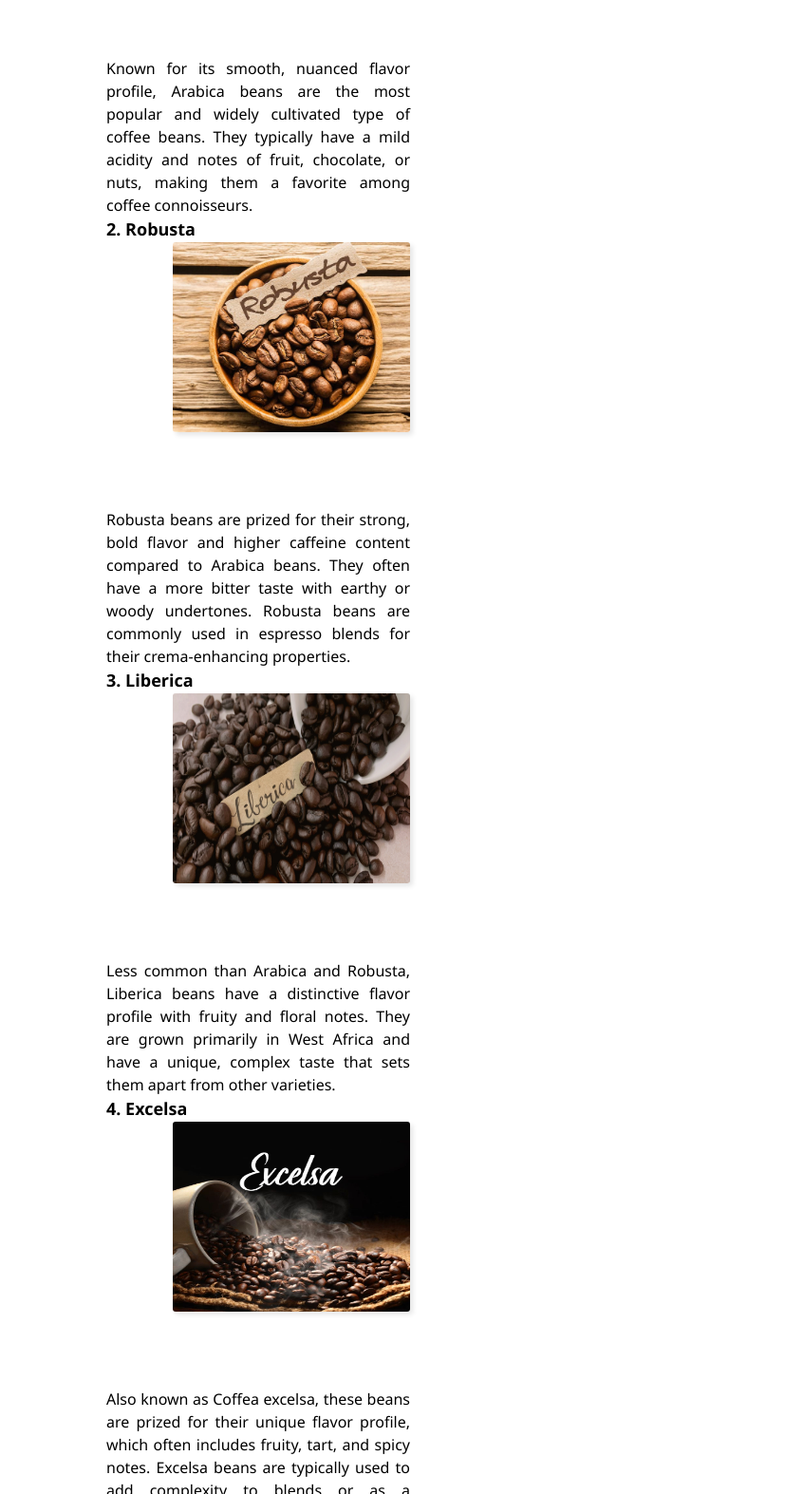
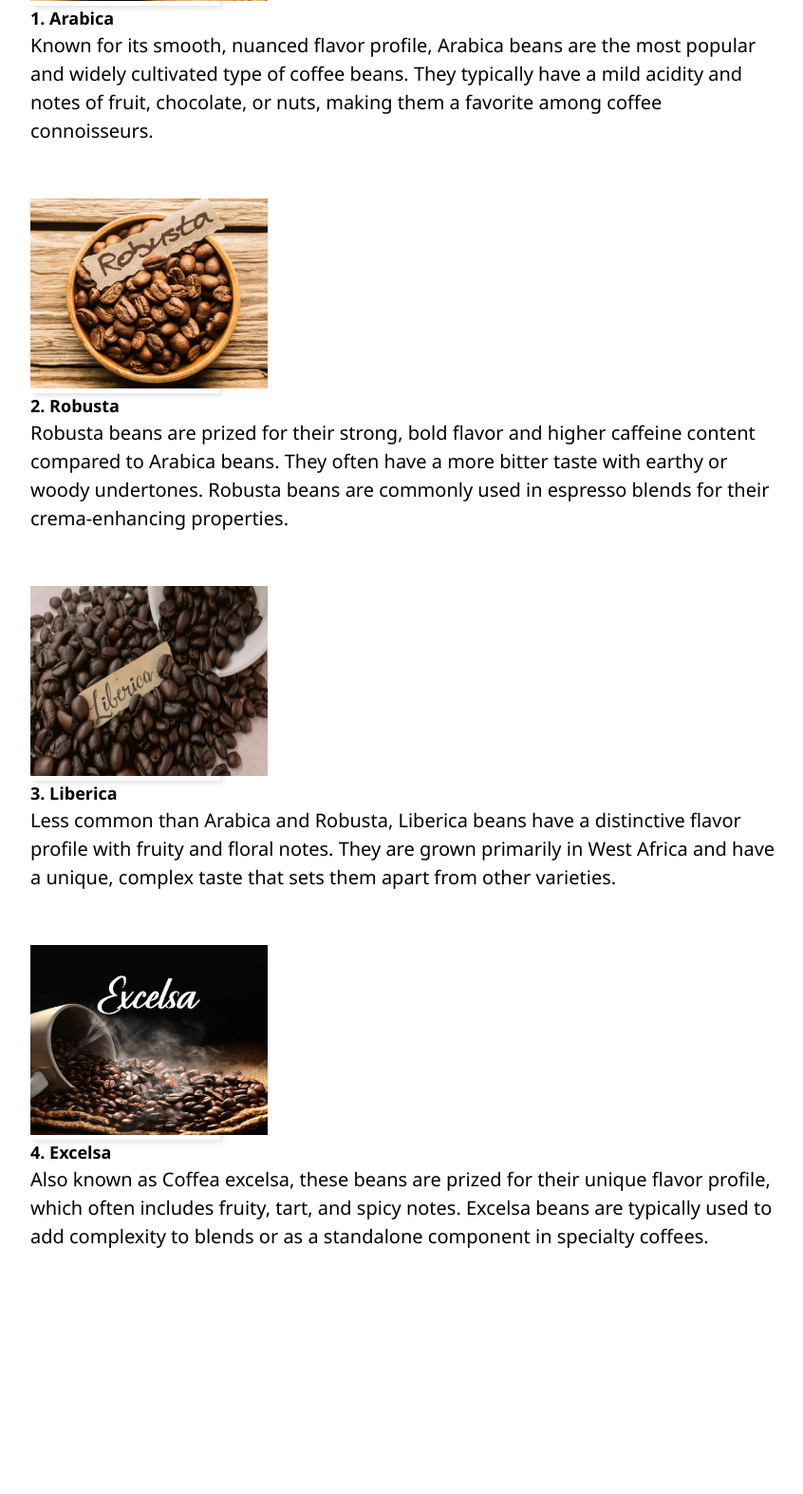
Before and after one commit to padelel/Web-Cloud-Project, a plain HTML site: page HomePage.html in a window 1280 px wide. Shown: the part 1227-2800 px from the top of the page at 95% size, without its empty margins (208-1054 px from the left). After the commit the page ends 2600 px from the top, so only its background shows below. Drawn offline with Linux system fonts and the light colour scheme.

Commit message:
Benerin beans-info seterusnya

```diff
--- a/Assets/homepagestyle.css
+++ b/Assets/homepagestyle.css
@@ -83,72 +83,27 @@ nav li:first-child{
     margin-right: 15rem;
 }
 
-.arabica{
-    text-align: justify;
-    float: left;
-    margin-right: 30rem;
-    margin-left: 20rem;
-    padding-right: 10rem;
+.beans-info{
+    margin-left: 15rem;
+    margin-right: 15rem;
+}
+
+.beans-text{
+    padding-bottom: 3rem;
+}
+
+.beans-detail{
+    font-size: 20px;
+    padding-bottom: 7%;
     line-height: 1.5;
 }
 
-.arabica-image{
+.beans-image{
     border-radius: 3px;
     box-shadow: 3px 3px 5px rgba(0, 0, 0, 0.1);
-    float: right;
-    margin-left: 3rem;
-    margin-bottom: 5rem;
-}
+    max-width: 25%;
+    max-height:15%;
 
-.robusta{
-    text-align: justify;
-    float: left;
-    margin-right: 30rem;
-    margin-left: 20rem;
-    padding-right: 10rem;
-    line-height: 1.5;
-}
-
-.robusta-image{
-    border-radius: 3px;
-    box-shadow: 3px 3px 5px rgba(0, 0, 0, 0.1);
-    float: right;
-    margin-left: 3rem;
-    margin-bottom: 5rem;
-}
-
-.liberica{
-    text-align: justify;
-    float: left;
-    margin-right: 30rem;
-    margin-left: 20rem;
-    padding-right: 10rem;
-    line-height: 1.5;
-}
-
-.liberica-image{
-    border-radius: 3px;
-    box-shadow: 3px 3px 5px rgba(0, 0, 0, 0.1);
-    float: right;
-    margin-left: 3rem;
-    margin-bottom: 5rem;
-}
-
-.excelsa{
-    text-align: justify;
-    float: left;
-    margin-right: 30rem;
-    margin-left: 20rem;
-    padding-right: 10rem;
-    line-height: 1.5;
-}
-
-.excelsa-image{
-    border-radius: 3px;
-    box-shadow: 3px 3px 5px rgba(0, 0, 0, 0.1);
-    float: right;
-    margin-left: 3rem;
-    margin-bottom: 5rem;
 }
 
 hr{
@@ -256,19 +211,30 @@ hr{
   to {opacity: 1}
 }
 
+@media(max-width: 1300px){
+    .welcome-text{
+        margin-left: 8rem;
+        margin-right: 8rem;
+    }
+}
+
+@media(max-width:1024px){
+    .beans-detail{
+    margin-left: 1rem;
+    margin-right: 1rem;
+    }
+
+    .beans-image{
+        float: none;
+    }
+}
+
 @media(max-width: 800px){
     .hideonmobile{
         display: none;
     }
     .menubutton{
         display: block;
-    }
-}
-
-@media(max-width: 1300px){
-    .welcome-text{
-        margin-left: 8rem;
-        margin-right: 8rem;
     }
 }
 
@@ -294,6 +260,11 @@ hr{
 
     .beans-text{
         font-size: 18px;
+    }
+
+    .beans-detail{
+        margin-left: 10rem;
+        margin-right: 10rem;
     }
 }
 
@@ -324,4 +295,9 @@ hr{
     .beans-text{
         font-size: 15px;
     }
+
+    .beans-detail{
+        margin-left: 1%;
+        margin-right: 10rem;
+    }
 }
--- a/HomePage.html
+++ b/HomePage.html
@@ -67,24 +67,36 @@
   <section class="beans-info">
     <h1 style="font-size: larger; text-align: center;" class="beans-text">Exploring Coffee Beans: Varieties and Flavors</h1>
 
-    <div class="arabica">
+    <div class="beans-image">
+    <img width="250px" height="200px" src="Assets/arabica.jpg">
+    </div>
+    <div class="beans-detail">
     <h2 style="font-size: large;">1. Arabica</h2>
-    <p><img class="arabica-image" width="250px" height="200px" src="Assets/arabica.jpg">Known for its smooth, nuanced flavor profile, Arabica beans are the most popular and widely cultivated type of coffee beans. They typically have a mild acidity and notes of fruit, chocolate, or nuts, making them a favorite among coffee connoisseurs.</p>
+    <p>Known for its smooth, nuanced flavor profile, Arabica beans are the most popular and widely cultivated type of coffee beans. They typically have a mild acidity and notes of fruit, chocolate, or nuts, making them a favorite among coffee connoisseurs.</p>
     </div>
 
-    <div class="robusta">
+    <div class="beans-image">
+    <img width="250px" height="200px" src="Assets/robusta.jpg">
+    </div>
+    <div class="beans-detail">
     <h2 style="font-size: large;">2. Robusta</h2>
-    <p><img class="robusta-image" width="250px" height="200px" src="Assets/robusta.jpg">Robusta beans are prized for their strong, bold flavor and higher caffeine content compared to Arabica beans. They often have a more bitter taste with earthy or woody undertones. Robusta beans are commonly used in espresso blends for their crema-enhancing properties.</p>
+    <p>Robusta beans are prized for their strong, bold flavor and higher caffeine content compared to Arabica beans. They often have a more bitter taste with earthy or woody undertones. Robusta beans are commonly used in espresso blends for their crema-enhancing properties.</p>
     </div>
 
-    <div class="liberica">
+    <div class="beans-image">
+    <img width="250px" height="200px" src="Assets/liberica.jpg">
+    </div>
+    <div class="beans-detail">
     <h2 style="font-size: large;">3. Liberica</h2>
-    <p><img class="liberica-image" width="250px" height="200px" src="Assets/liberica.jpg">Less common than Arabica and Robusta, Liberica beans have a distinctive flavor profile with fruity and floral notes. They are grown primarily in West Africa and have a unique, complex taste that sets them apart from other varieties.</p>
+    <p>Less common than Arabica and Robusta, Liberica beans have a distinctive flavor profile with fruity and floral notes. They are grown primarily in West Africa and have a unique, complex taste that sets them apart from other varieties.</p>
     </div>
 
-    <div class="excelsa">
+    <div class="beans-image">
+    <img width="250px" height="200px" src="Assets/excelsa.jpg">
+    </div>
+    <div class="beans-detail">
     <h2 style="font-size: large;">4. Excelsa</h2>
-    <p><img class="excelsa-image" width="250px" height="200px" src="Assets/excelsa.jpg">Also known as Coffea excelsa, these beans are prized for their unique flavor profile, which often includes fruity, tart, and spicy notes. Excelsa beans are typically used to add complexity to blends or as a standalone component in specialty coffees.</p>
+    <p>Also known as Coffea excelsa, these beans are prized for their unique flavor profile, which often includes fruity, tart, and spicy notes. Excelsa beans are typically used to add complexity to blends or as a standalone component in specialty coffees.</p>
     </div>
 
   </section>
```
